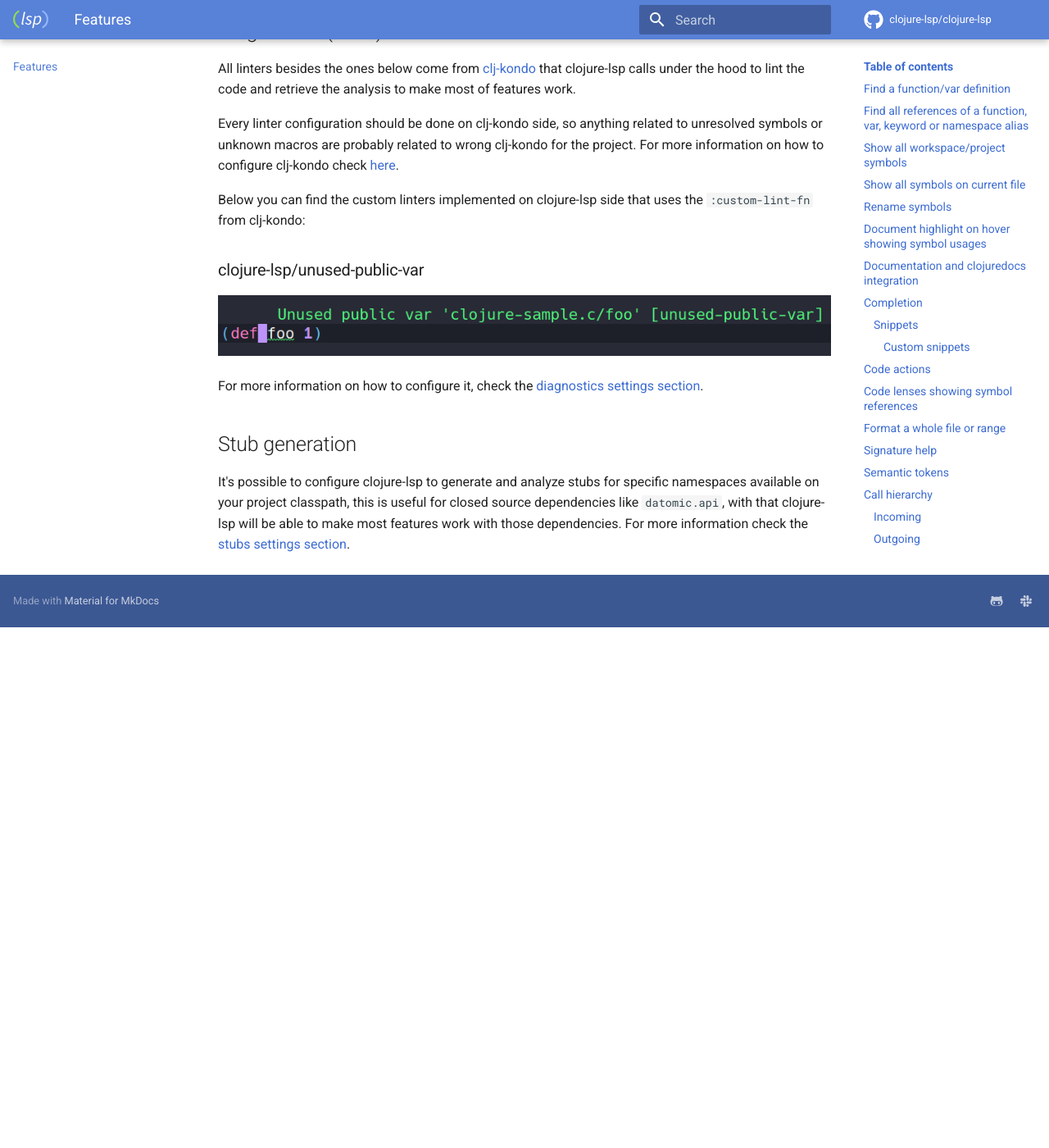
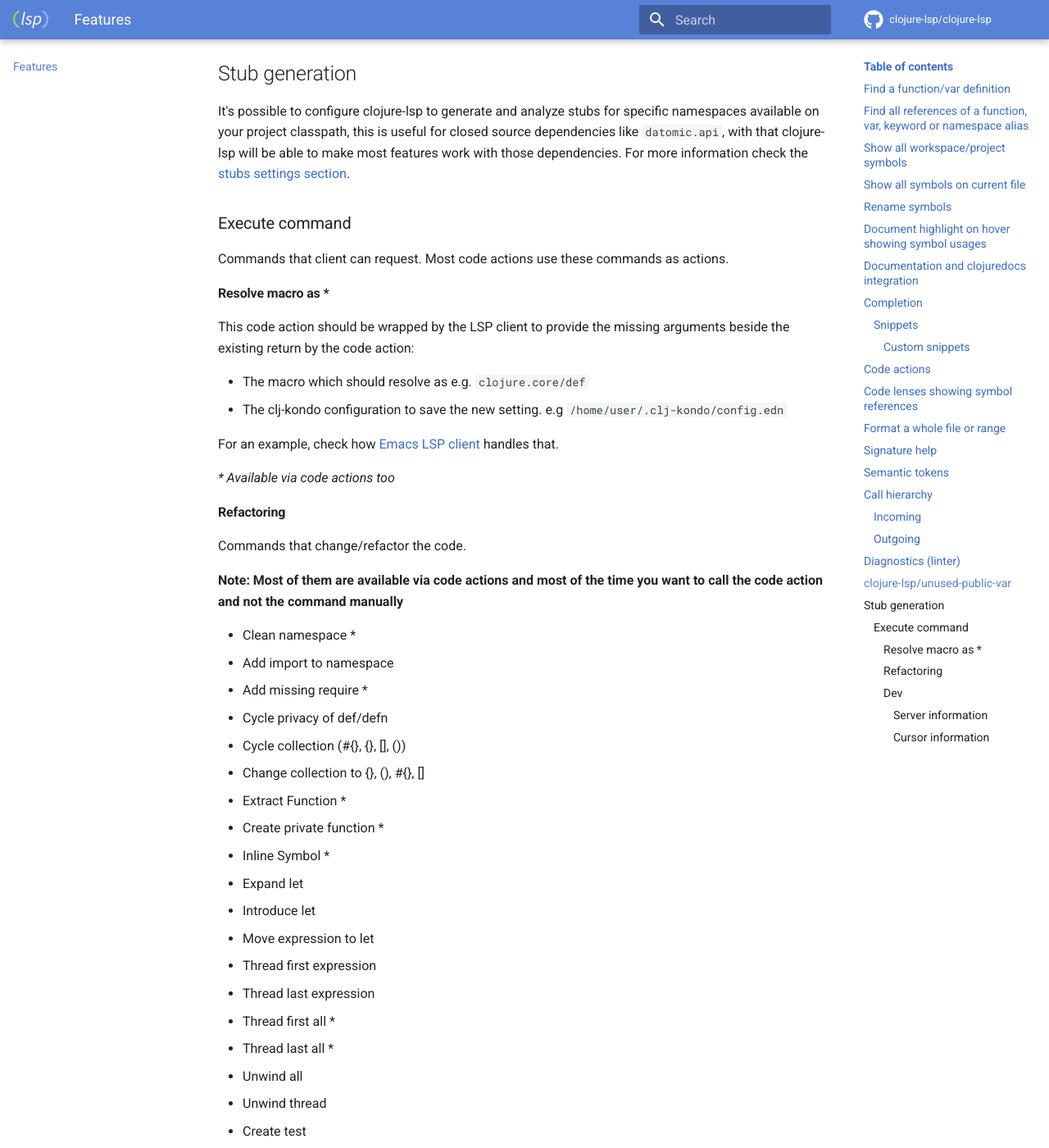
Before and after one commit to clojure-lsp/clojure-lsp, an MkDocs documentation site: the page built from docs/features.md, in a window 1280 px wide and 1400 px high, scrolled down 12811 px. Shown: the whole window at 82% size. Built offline with MkDocs 1.6.1 and Material for MkDocs 9.7.7, drawn with Linux system fonts in a browser that asks for light colours; comment, search, counter and statistics services are not loaded; before the commit the page ends 13576 px from its top, so only the background shows below that; some of the changed text lies outside the part shown.

Commit message:
[docs] Improve docs

```diff
--- a/docs/features.md
+++ b/docs/features.md
@@ -1,6 +1,6 @@
 # Features
 
-Above you can find all available features that clojure-lsp provide with examples using [Emacs lsp-mode](https://emacs-lsp.github.io/lsp-mode/) client.
+Above you can find all available features that clojure-lsp provides with examples using [Emacs lsp-mode](https://emacs-lsp.github.io/lsp-mode/) as the client.
 
 ### Find a function/var definition
 
@@ -165,13 +165,18 @@ User can register additional custom snippets, for more information on how to con
 | Add known common require           | <img src="../images/features/add-common-require.gif" width=360>      |
 | Add known common import            | <img src="../images/features/add-common-import.gif" width=360>       |
 | Add suggested alias require        | <img src="../images/features/add-alias-suggestion.gif" width=360>    |
-| Inline symbol                      | <img src="../images/features/inline-symbol.gif" width=360>           |
-| Extract function                   | <img src="../images/features/extract-function.gif" width=360>        |
-| Move to let                        | <img src="../images/features/move-to-let.gif" width=720>             |
-| Change coll to map,vector,set,list | <img src="../images/features/change-coll.gif" width=720>             |
-| Thread first/all last              | <img src="../images/features/thread-first-all.gif" width=360>        |
 | Create private function            | <img src="../images/features/create-private-function.gif" width=360> |
 | Resolve macro as...                | <img src="../images/features/resolve-macro-as.gif" width=720>        |
+| Inline symbol                      | <img src="../images/features/inline-symbol.gif" width=360>           |
+| Change coll to map,vector,set,list | <img src="../images/features/change-coll.gif" width=720>             |
+| Move to let                        | <img src="../images/features/move-to-let.gif" width=720>             |
+| Cycle privacy                      |                                                                      |
+| Extract function                   | <img src="../images/features/extract-function.gif" width=360>        |
+| Thread first/all last              | <img src="../images/features/thread-first-all.gif" width=360>        |
+| Unwind thread                      |                                                                      |
+| Sort map                           | <img src="../images/features/sort-map.gif" width=720>                |
+| Suppress diagnostic                |                                                                      |
+| Create test for function           |                                                                      |
 
 ### Code lenses showing symbol references
 
@@ -187,7 +192,11 @@ User can register additional custom snippets, for more information on how to con
 
 ### Semantic tokens
 
-Experimental: apply color on client editor for each known token
+The LSP server is the best to say what is the semantic value of a token on the editor, semantic tokens allows server return to client all tokens of a buffer and how client show apply highlight.
+
+Note: server return the semantic token (e.g. `function`) and the client/editor apply the color that matches the user's theme.
+
+![](images/features/semantic-tokens.png)
 
 ### Call hierarchy
 
@@ -277,3 +233,55 @@ For more information on how to configure it, check the [diagnostics settings sec
 
 It's possible to configure clojure-lsp to generate and analyze stubs for specific namespaces available on your project classpath, this is useful for closed source dependencies like `datomic.api`, with that clojure-lsp will be able to make most features work with those dependencies.
 For more information check the [stubs settings section](../settings.md#stub-generation).
+
+
+### Execute command
+
+Commands that client can request. Most code actions use these commands as actions.
+
+#### Resolve macro as *
+
+This code action should be wrapped by the LSP client to provide the missing arguments beside the existing return by the code action:
+
+- The macro which should resolve as e.g. `clojure.core/def`
+- The clj-kondo configuration to save the new setting. e.g `/home/user/.clj-kondo/config.edn`
+
+For an example, check how [Emacs LSP client](https://github.com/emacs-lsp/lsp-mode/commit/73b127f4cf09a443e1353aa6c40b2379b59c1bd6) handles that.
+
+_* Available via code actions too_
+
+#### Refactoring
+
+Commands that change/refactor the code.
+
+__Note: Most of them are available via code actions and most of the time you want to call the code action and not the command manually__
+
+- Clean namespace *
+- Add import to namespace
+- Add missing require *
+- Cycle privacy of def/defn
+- Cycle collection (#{}, {}, [], ())
+- Change collection to {}, (), #{}, []
+- Extract Function *
+- Create private function *
+- Inline Symbol *
+- Expand let
+- Introduce let
+- Move expression to let
+- Thread first expression
+- Thread last expression
+- Thread first all *
+- Thread last all *
+- Unwind all
+- Unwind thread
+- Create test
+
+#### Dev
+
+##### Server information
+
+Return basic information about the server.
+
+##### Cursor information
+
+Return debug information about the element at point.
```
Also changed, not shown: other parts of docs/features.md (+1 -54 lines), docs/images/features/semantic-tokens.png (added), docs/images/features/sort-map.gif (added).
